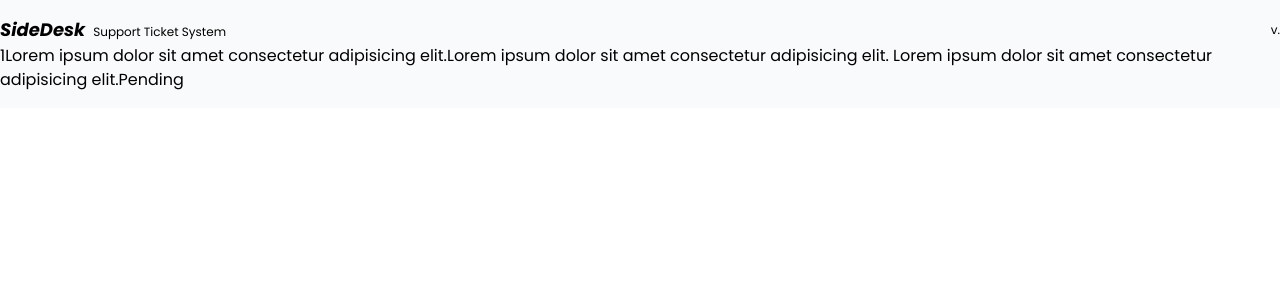
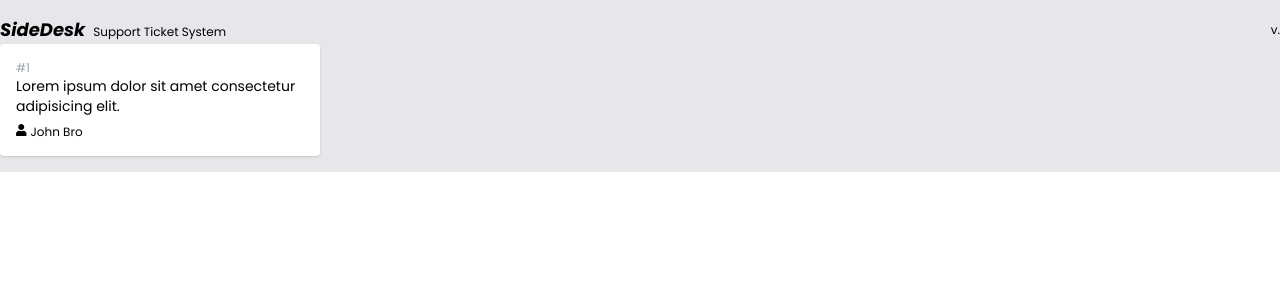
Before and after one commit to pknn/sidedesk-clientside, a React (Vite) app: page / in a window 1280 px wide. Shown: the top 300 px of the page. Built offline with nearby package versions, Linux system fonts and the light colour scheme.

Commit message:
edited layout for Ticket Card

```diff
--- a/package.json
+++ b/package.json
@@ -9,6 +9,9 @@
     "test:coverage": "jest --coverage"
   },
   "dependencies": {
+    "@fortawesome/fontawesome-svg-core": "^1.2.35",
+    "@fortawesome/free-solid-svg-icons": "^5.15.3",
+    "@fortawesome/react-fontawesome": "^0.1.14",
     "@reduxjs/toolkit": "^1.6.0",
     "react": "^17.0.0",
     "react-dom": "^17.0.0",
--- a/src/App.tsx
+++ b/src/App.tsx
@@ -8,7 +8,9 @@ export const App = (): JSX.Element => (
   <PageWrapper>
     <Container>
       <Header />
-      <Card />
+      <div className="w-1/4">
+        <Card />
+      </div>
     </Container>
   </PageWrapper>
 )
--- a/src/components/Layout/PageWrapper/index.tsx
+++ b/src/components/Layout/PageWrapper/index.tsx
@@ -5,5 +5,5 @@ interface PrimitiveProps {
 }
 
 export const PageWrapper = ({ children }: PrimitiveProps): JSX.Element => (
-  <div className="bg-gray-50 relative h-full">{children}</div>
+  <div className="bg-gray-200 relative h-full">{children}</div>
 )
--- a/src/components/Ticket/Card/CardComponent.tsx
+++ b/src/components/Ticket/Card/CardComponent.tsx
@@ -1,24 +1,24 @@
 import React from 'react'
-
-import { TicketStatus } from 'app/types/Ticket'
+import { FontAwesomeIcon } from '@fortawesome/react-fontawesome'
+import { faUser } from '@fortawesome/free-solid-svg-icons'
 
 interface DataProps {
   id: number
   title: string
-  description: string
-  status: TicketStatus
+  reporterName: string
 }
 
 export const CardComponent = ({
   id,
   title,
-  description,
-  status,
+  reporterName,
 }: DataProps): JSX.Element => (
-  <div>
-    <span>{id}</span>
-    <span>{title}</span>
-    <span>{description}</span>
-    <span>{TicketStatus[status]}</span>
+  <div className="w-full bg-white hover:bg-gray-100 p-4 rounded shadow">
+    <div className="text-xs text-gray-400 flex items-center">#{id}</div>
+    <div className="flex-1 text-sm">{title}</div>
+    <div className="mt-2 flex items-baseline">
+      <FontAwesomeIcon className="mr-1" size="xs" icon={faUser} />
+      <span className="align-baseline text-xs">{reporterName}</span>
+    </div>
   </div>
 )
```
Also changed, not shown: 1 other file (tests, documents, lock files or other folders).
